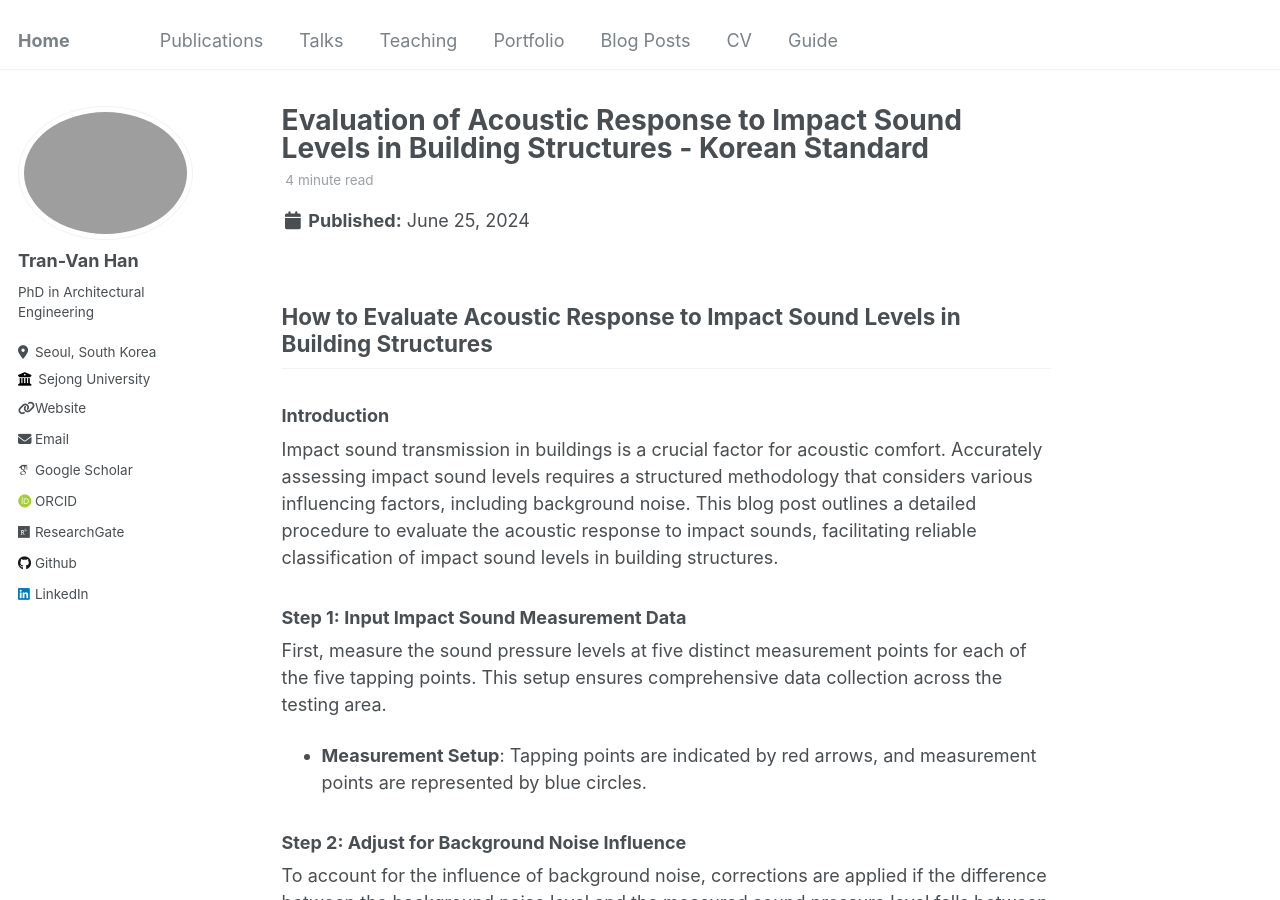
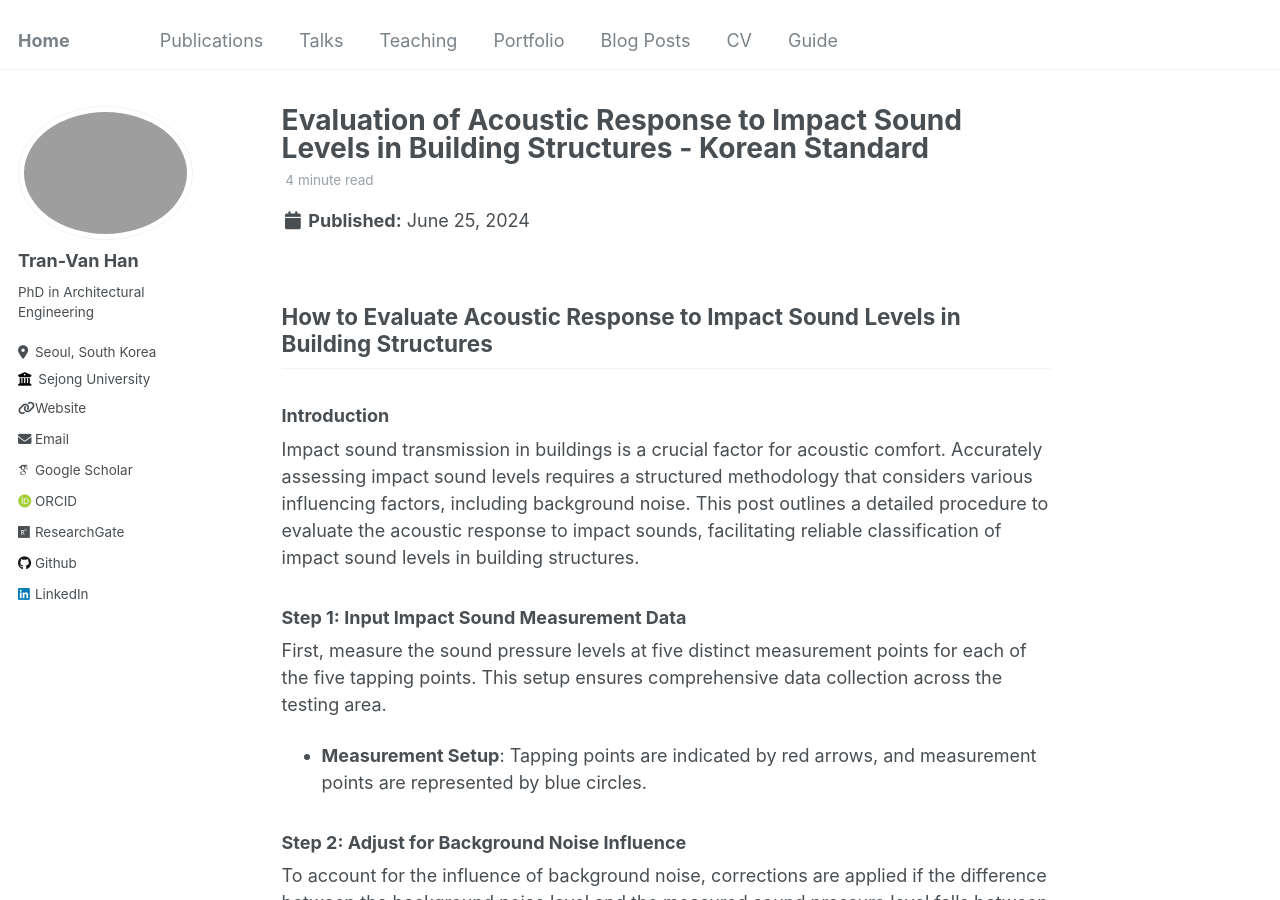
Before and after one commit to tranhan1405/tranhan1405.github.io, a Jekyll site: the page built from _posts/2024-06-25-impact-sound-level.md, in a window 1280 px wide and 900 px high. Built offline with Jekyll 4.4.1, drawn with Linux system fonts in a browser that asks for light colours; some web fonts are replaced; some of the changed text lies outside the part shown.

Commit message:
Update 2024-06-25-impact-sound-level.md

```diff
--- a/_posts/2024-06-25-impact-sound-level.md
+++ b/_posts/2024-06-25-impact-sound-level.md
@@ -11,7 +11,7 @@
 ## How to Evaluate Acoustic Response to Impact Sound Levels in Building Structures
 
 ### Introduction
-Impact sound transmission in buildings is a crucial factor for acoustic comfort. Accurately assessing impact sound levels requires a structured methodology that considers various influencing factors, including background noise. This blog post outlines a detailed procedure to evaluate the acoustic response to impact sounds, facilitating reliable classification of impact sound levels in building structures.
+Impact sound transmission in buildings is a crucial factor for acoustic comfort. Accurately assessing impact sound levels requires a structured methodology that considers various influencing factors, including background noise. This post outlines a detailed procedure to evaluate the acoustic response to impact sounds, facilitating reliable classification of impact sound levels in building structures.
 
 ### Step 1: Input Impact Sound Measurement Data
 First, measure the sound pressure levels at five distinct measurement points for each of the five tapping points. This setup ensures comprehensive data collection across the testing area.
@@ -77,7 +77,7 @@
 
 **Table 2.2** A-weighted Maximum Impact Sound Level Grades
 
-| Grade | A-weighted Maximum Impact Sound Level $$(L'_{iA, F_{\text{max}}}$$ |
+| Grade | A-weighted Maximum Impact Sound Level $$L_{iA, F_{\text{max}}}$$ |
 | ----- | ------------------------------------------------------ |
 | 1     | $$\leq 37 $$                                         |
 | 2     | $$37 < L'_{iA, F_{\text{max}}} \leq 41 $$            |
```
